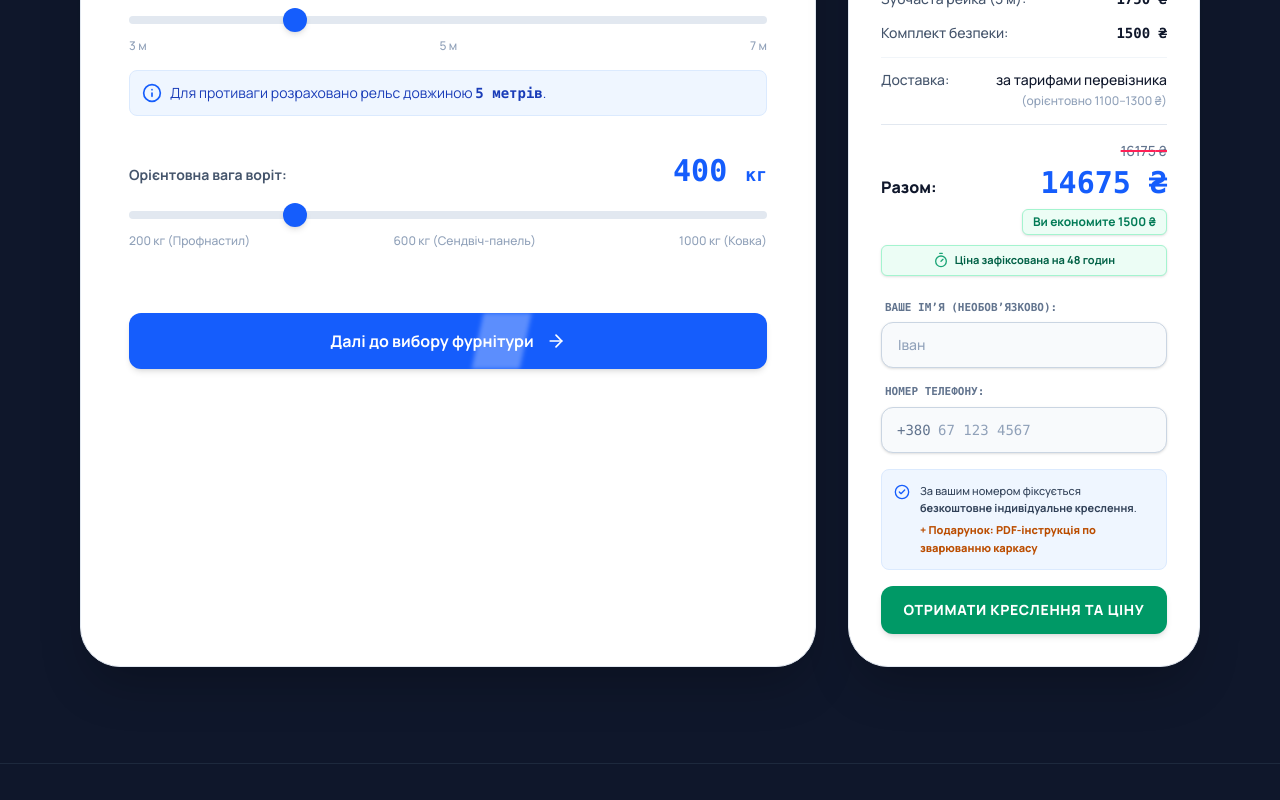
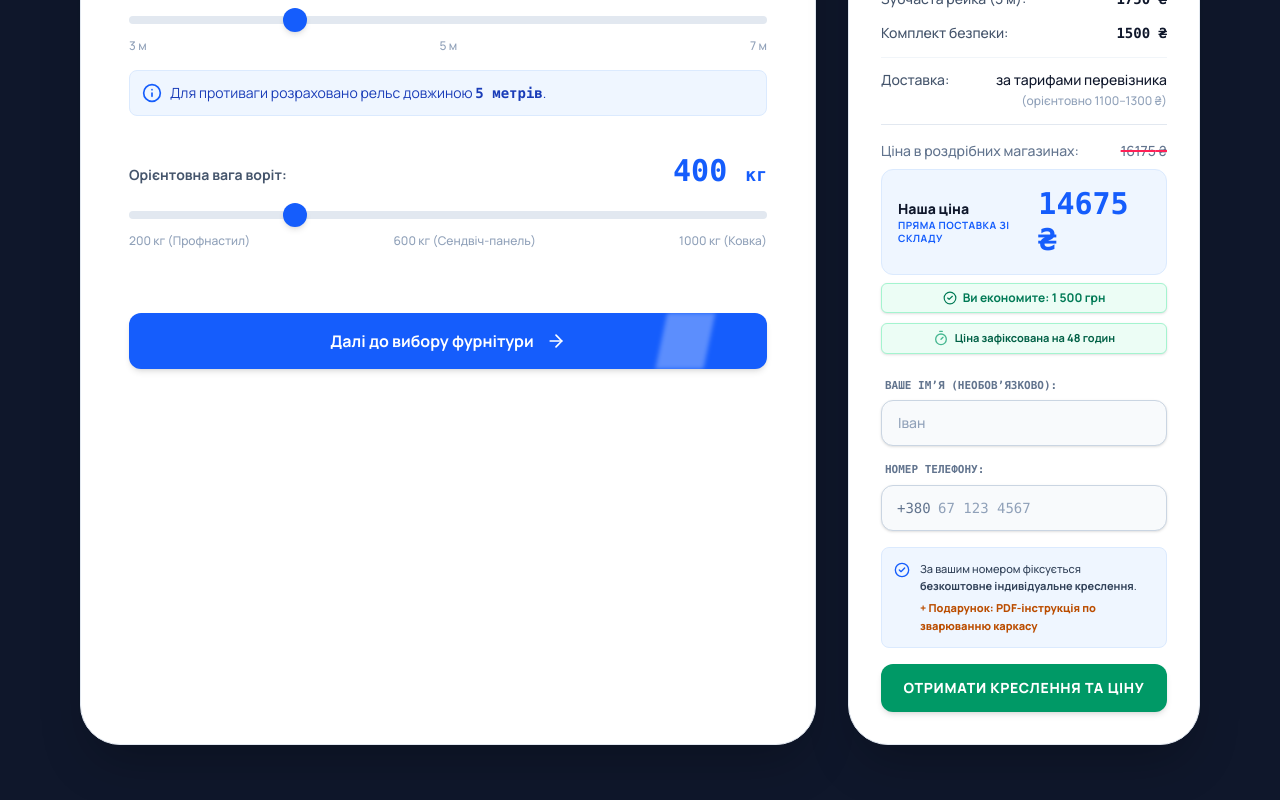
Before and after one commit to alex-calc/gate, a React (Vite) app: page / in a window 1280 px wide. Shown: the part 1260-2060 px from the top of the page. Built offline with nearby package versions, Linux system fonts and the light colour scheme.

Commit message:
feat: add reviews block and redesign receipt UI

```diff
--- a/src/App.tsx
+++ b/src/App.tsx
@@ -168,6 +168,28 @@ function YoutubeBlock() {
         <p className="text-center text-xs text-slate-500 mt-5 font-medium">
           Більше відео на каналі <span className="text-blue-600">@vorotasvoimirukami</span>
         </p>
+      </div>
+    </section>
+  );
+}
+
+function ReviewsBlock() {
+  return (
+    <section className="py-24 border-t border-slate-200 bg-white relative z-10">
+      <div className="max-w-6xl mx-auto px-4">
+        <h2 className="text-xl sm:text-2xl font-display font-extrabold text-slate-900 text-center mb-10">
+          Реальні відгуки клієнтів
+        </h2>
+        <div className="grid grid-cols-2 sm:grid-cols-4 gap-4 sm:gap-6">
+          {[1, 2, 3, 4].map((i) => (
+            <div key={i} className="bg-slate-50 border border-slate-200 p-2 sm:p-3 rounded-2xl shadow-sm hover:shadow-md transition-all group cursor-pointer">
+              <div className="w-full aspect-[9/16] bg-slate-200 rounded-xl flex flex-col items-center justify-center text-slate-400 group-hover:bg-slate-300 transition-colors">
+                <Camera className="w-6 h-6 sm:w-8 sm:h-8 mb-2 opacity-50" />
+                <span className="text-[9px] sm:text-[10px] uppercase tracking-wider font-bold text-center px-2">Скріншот {i}</span>
+              </div>
+            </div>
+          ))}
+        </div>
       </div>
     </section>
   );
@@ -579,20 +601,21 @@ export default function App() {
               </div>
 
               {/* Маркетинг: Триггер срочности и скидка */}
-              <div className="border-t border-slate-200 pt-4 flex flex-col gap-1 items-end">
-                <span className="text-sm font-medium text-slate-500 line-through decoration-rose-500 decoration-2">
-                  {totalPrice + 1500} ₴
-                </span>
-                <div className="flex justify-between items-baseline w-full">
-                  <span className="text-base font-extrabold text-slate-900">Разом:</span>
-                  <span className="text-3xl font-black font-mono text-blue-600">{totalPrice} ₴</span>
+              <div className="border-t border-slate-200 pt-4 flex flex-col gap-2">
+                <div className="flex justify-between items-center text-sm font-medium text-slate-500">
+                  <span>Ціна в роздрібних магазинах:</span>
+                  <span className="line-through decoration-rose-500 decoration-2">{totalPrice + 1500} ₴</span>
                 </div>
-                <div className="w-full flex justify-end mt-1">
-                  <span className="text-emerald-700 font-bold bg-emerald-50 px-2.5 py-1 rounded-md border border-emerald-200 text-xs shadow-sm">
-                    Ви економите 1500 ₴
+                <div className="flex justify-between items-center bg-blue-50 p-4 rounded-xl border border-blue-100">
+                  <span className="text-sm font-extrabold text-slate-900 leading-tight">Наша ціна<br/><span className="text-[10px] text-blue-600 uppercase tracking-wider font-bold block mt-0.5">пряма поставка зі складу</span></span>
+                  <span className="text-2xl sm:text-3xl font-black font-mono text-blue-600">{totalPrice} ₴</span>
+                </div>
+                <div className="w-full flex justify-end">
+                  <span className="text-emerald-700 font-bold bg-emerald-50 px-2.5 py-1.5 rounded-md border border-emerald-200 text-xs shadow-sm flex items-center gap-1.5 w-full justify-center">
+                    <CheckCircle2 className="w-3.5 h-3.5" /> Ви економите: 1 500 грн
                   </span>
                 </div>
-                <div className="text-[11px] text-emerald-800 font-bold flex items-center gap-1.5 mt-1.5 bg-emerald-50 px-3 py-1.5 rounded-md border border-emerald-200 w-full justify-center shadow-sm">
+                <div className="text-[11px] text-emerald-800 font-bold flex items-center gap-1.5 mt-0.5 bg-emerald-50 px-3 py-1.5 rounded-md border border-emerald-200 w-full justify-center shadow-sm">
                   <Timer className="w-4 h-4 animate-pulse text-emerald-600" /> Ціна зафіксована на 48 годин
                 </div>
               </div>
@@ -645,6 +668,9 @@ export default function App() {
       <div className="relative z-10">
         <YoutubeBlock />
       </div>
+
+      {/* ====== ВІДГУКИ (Світлий блок) ====== */}
+      <ReviewsBlock />
 
       {/* ====== ЧОМУ 95% ЛАМАЮТЬСЯ (Темний блок) ====== */}
       <section className="py-24 border-t border-slate-800 bg-slate-900 relative z-10">
```
